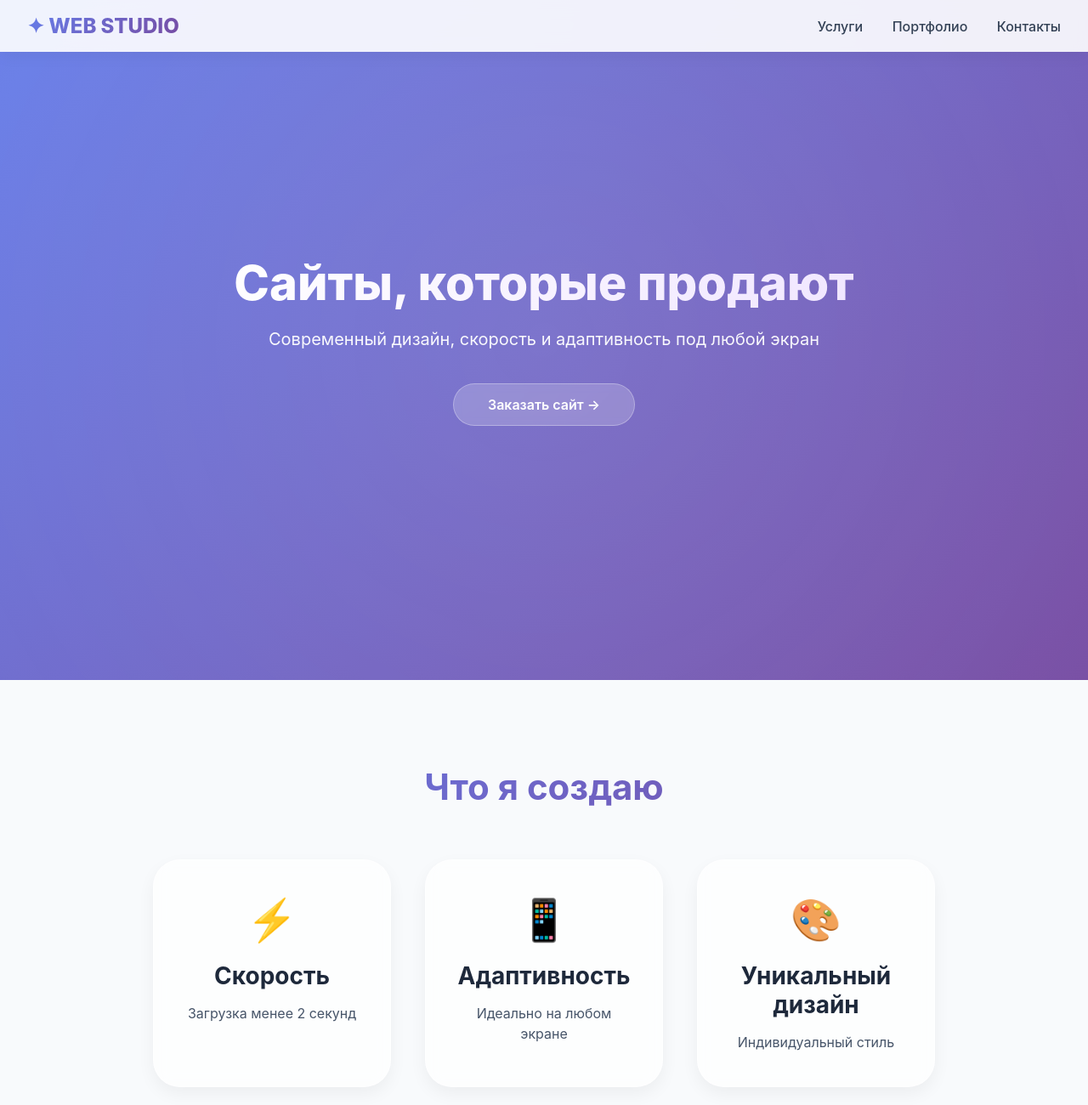
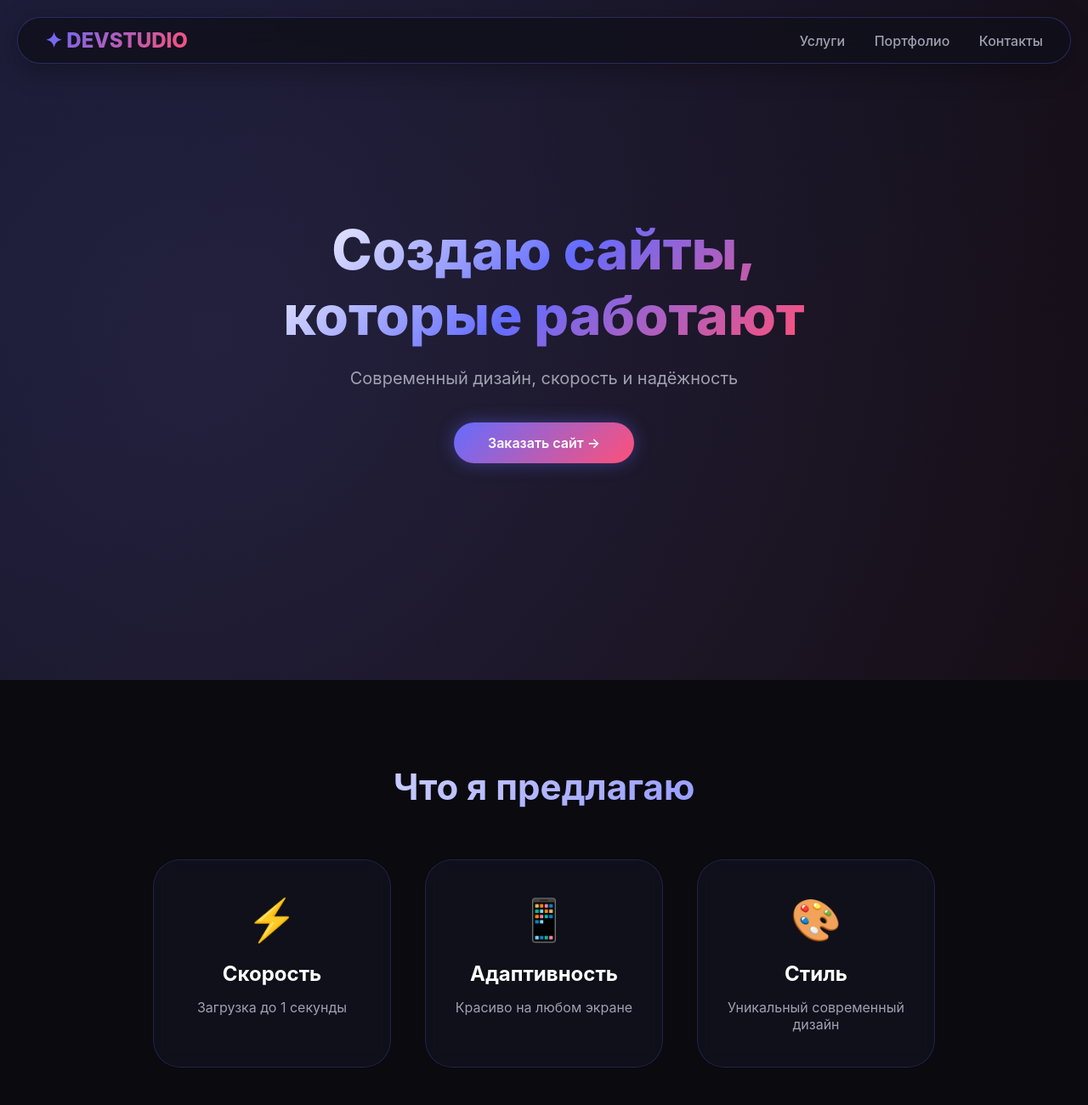
Before and after one commit to GagikM11/my_site, a plain HTML site: page index.html in a window 1280 px wide. Shown: the top 1300 px of the page at 85% size. Drawn offline with Linux system fonts and the light colour scheme.

Commit message:
Update index.html

```diff
--- a/index.html
+++ b/index.html
@@ -3,7 +3,7 @@
 <head>
     <meta charset="UTF-8">
     <meta name="viewport" content="width=device-width, initial-scale=1.0, viewport-fit=cover">
-    <title>Веб-разработка | Создание сайтов</title>
+    <title>DevStudio | Современная веб-разработка</title>
     <style>
         * {
             margin: 0;
@@ -12,233 +12,243 @@
         }
 
         body {
-            font-family: 'Inter', system-ui, -apple-system, 'Segoe UI', Roboto, Helvetica, sans-serif;
-            background: #f8fafc;
+            font-family: 'Inter', system-ui, -apple-system, 'Segoe UI', Roboto, sans-serif;
+            background: #0a0a0f;
+            color: #ffffff;
             scroll-behavior: smooth;
         }
 
-        ::-webkit-scrollbar {
-            width: 8px;
-        }
-        ::-webkit-scrollbar-track {
-            background: #f1f1f1;
-        }
-        ::-webkit-scrollbar-thumb {
-            background: linear-gradient(135deg, #667eea, #764ba2);
-            border-radius: 10px;
+        /* Анимированный градиентный фон */
+        .gradient-bg {
+            position: fixed;
+            top: 0;
+            left: 0;
+            width: 100%;
+            height: 100%;
+            z-index: -2;
+            background: radial-gradient(circle at 20% 50%, #1a1a2e, #0a0a0f);
         }
 
+        .gradient-bg::before {
+            content: '';
+            position: absolute;
+            top: 0;
+            left: 0;
+            width: 100%;
+            height: 100%;
+            background: linear-gradient(125deg, rgba(100, 108, 255, 0.1) 0%, rgba(255, 80, 120, 0.05) 100%);
+            z-index: -1;
+        }
+
+        /* Стеклянная шапка */
         .navbar {
             position: fixed;
-            top: 0;
-            width: 100%;
-            background: rgba(255,255,255,0.9);
-            backdrop-filter: blur(10px);
-            z-index: 1000;
-            padding: 16px 32px;
+            top: 20px;
+            left: 20px;
+            right: 20px;
+            background: rgba(15, 15, 25, 0.8);
+            backdrop-filter: blur(12px);
+            border-radius: 60px;
+            padding: 12px 32px;
             display: flex;
             justify-content: space-between;
             align-items: center;
-            flex-wrap: wrap;
-            box-shadow: 0 4px 20px rgba(0,0,0,0.05);
+            z-index: 1000;
+            border: 1px solid rgba(100, 108, 255, 0.3);
+            box-shadow: 0 8px 32px rgba(0, 0, 0, 0.3);
         }
+
         .logo {
             font-size: 24px;
             font-weight: 800;
-            background: linear-gradient(135deg, #667eea, #764ba2);
+            background: linear-gradient(135deg, #646cff, #ff5078);
             -webkit-background-clip: text;
             background-clip: text;
             color: transparent;
         }
+
         .nav-links a {
             text-decoration: none;
             margin-left: 30px;
-            color: #334155;
+            color: #a0a0b0;
             font-weight: 500;
             transition: 0.3s;
         }
+
         .nav-links a:hover {
-            color: #667eea;
+            color: #646cff;
         }
 
+        /* Hero секция */
         .hero {
             min-height: 100vh;
-            background: linear-gradient(135deg, #667eea 0%, #764ba2 100%);
             display: flex;
             align-items: center;
             justify-content: center;
             text-align: center;
-            color: white;
             position: relative;
-            overflow: hidden;
         }
-        .hero::before {
-            content: '';
-            position: absolute;
-            width: 200%;
-            height: 200%;
-            background: radial-gradient(circle, rgba(255,255,255,0.1) 0%, rgba(255,255,255,0) 70%);
-            animation: rotate 20s linear infinite;
+
+        .hero-content h1 {
+            font-size: 64px;
+            font-weight: 800;
+            background: linear-gradient(135deg, #ffffff, #646cff, #ff5078);
+            -webkit-background-clip: text;
+            background-clip: text;
+            color: transparent;
+            margin-bottom: 24px;
+            animation: fadeIn 1s ease;
         }
-        @keyframes rotate {
-            from { transform: rotate(0deg); }
-            to { transform: rotate(360deg); }
+
+        .hero-content p {
+            font-size: 20px;
+            color: #a0a0b0;
+            margin-bottom: 40px;
+            animation: fadeIn 1s ease 0.2s backwards;
         }
-        .hero-content {
-            position: relative;
-            z-index: 2;
-            animation: fadeUp 1s ease-out;
-        }
-        @keyframes fadeUp {
+
+        @keyframes fadeIn {
             from {
                 opacity: 0;
-                transform: translateY(30px);
+                transform: translateY(20px);
             }
             to {
                 opacity: 1;
                 transform: translateY(0);
             }
         }
-        .hero h1 {
-            font-size: 56px;
-            font-weight: 800;
-            margin-bottom: 20px;
-            background: linear-gradient(135deg, #fff, #f0e6ff);
-            -webkit-background-clip: text;
-            background-clip: text;
-            color: transparent;
-        }
-        .hero p {
-            font-size: 20px;
-            margin-bottom: 40px;
-            opacity: 0.95;
-        }
+
         .btn-glow {
-            background: rgba(255,255,255,0.2);
-            backdrop-filter: blur(5px);
-            border: 1px solid rgba(255,255,255,0.3);
+            background: linear-gradient(135deg, #646cff, #ff5078);
             padding: 14px 40px;
             border-radius: 60px;
             font-weight: 600;
             color: white;
             text-decoration: none;
-            transition: 0.4s;
+            transition: 0.3s;
             display: inline-block;
-        }
-        .btn-glow:hover {
-            background: white;
-            color: #667eea;
-            transform: scale(1.05);
-            box-shadow: 0 20px 30px -10px rgba(0,0,0,0.3);
+            box-shadow: 0 0 20px rgba(100, 108, 255, 0.4);
+            animation: fadeIn 1s ease 0.4s backwards;
         }
 
+        .btn-glow:hover {
+            transform: scale(1.05);
+            box-shadow: 0 0 30px rgba(100, 108, 255, 0.6);
+        }
+
+        /* Карточки */
         .services {
             padding: 100px 20px;
             max-width: 1200px;
             margin: 0 auto;
             text-align: center;
         }
+
         .services h2 {
             font-size: 42px;
-            background: linear-gradient(135deg, #667eea, #764ba2);
+            margin-bottom: 60px;
+            background: linear-gradient(135deg, #fff, #646cff);
             -webkit-background-clip: text;
             background-clip: text;
             color: transparent;
-            margin-bottom: 60px;
         }
+
         .cards {
             display: flex;
             flex-wrap: wrap;
             justify-content: center;
             gap: 40px;
         }
+
         .card {
-            background: rgba(255,255,255,0.7);
+            background: rgba(20, 20, 35, 0.6);
             backdrop-filter: blur(10px);
             border-radius: 32px;
             padding: 40px 30px;
             width: 280px;
             transition: 0.4s;
-            border: 1px solid rgba(255,255,255,0.5);
-            box-shadow: 0 8px 20px rgba(0,0,0,0.05);
-        }
-        .card:hover {
-            transform: translateY(-15px);
-            background: white;
-            border-color: rgba(102,126,234,0.3);
-            box-shadow: 0 25px 40px -12px rgba(102,126,234,0.4);
-        }
-        .card h3 {
-            font-size: 28px;
-            margin: 20px 0 15px;
-            color: #1e293b;
-        }
-        .card p {
-            color: #475569;
-            line-height: 1.5;
+            border: 1px solid rgba(100, 108, 255, 0.2);
         }
 
+        .card:hover {
+            transform: translateY(-10px);
+            border-color: #646cff;
+            box-shadow: 0 20px 40px rgba(100, 108, 255, 0.2);
+        }
+
+        .card h3 {
+            font-size: 24px;
+            margin: 20px 0 15px;
+        }
+
+        .card p {
+            color: #a0a0b0;
+        }
+
+        /* Цена */
         .pricing {
-            background: #ffffff;
             padding: 80px 20px;
             text-align: center;
         }
+
         .price-card {
-            background: linear-gradient(135deg, #667eea10, #764ba210);
+            background: linear-gradient(135deg, rgba(100, 108, 255, 0.1), rgba(255, 80, 120, 0.05));
             max-width: 400px;
             margin: 0 auto;
             padding: 40px;
             border-radius: 48px;
-            border: 1px solid #e2e8f0;
+            border: 1px solid rgba(100, 108, 255, 0.3);
         }
+
         .price {
             font-size: 56px;
             font-weight: 800;
-            color: #667eea;
+            background: linear-gradient(135deg, #646cff, #ff5078);
+            -webkit-background-clip: text;
+            background-clip: text;
+            color: transparent;
             margin: 20px 0;
         }
-        .price span {
-            font-size: 20px;
-            font-weight: 400;
-        }
 
+        /* Форма */
         .form-section {
-            background: linear-gradient(135deg, #1e293b, #0f172a);
             padding: 100px 20px;
             text-align: center;
         }
+
         .form-card {
             max-width: 500px;
             margin: 0 auto;
-            background: rgba(255,255,255,0.05);
+            background: rgba(20, 20, 35, 0.6);
             backdrop-filter: blur(12px);
             border-radius: 48px;
             padding: 50px;
-            border: 1px solid rgba(255,255,255,0.2);
+            border: 1px solid rgba(100, 108, 255, 0.3);
         }
+
         .form-section h2 {
-            color: white;
             margin-bottom: 30px;
             font-size: 36px;
         }
+
         input, textarea {
             width: 100%;
             padding: 16px;
             margin: 12px 0;
-            background: rgba(255,255,255,0.1);
-            border: 1px solid rgba(255,255,255,0.2);
+            background: rgba(255, 255, 255, 0.05);
+            border: 1px solid rgba(100, 108, 255, 0.3);
             border-radius: 24px;
             color: white;
             font-size: 16px;
             outline: none;
-            transition: 0.3s;
         }
+
         input:focus, textarea:focus {
-            border-color: #667eea;
-            background: rgba(255,255,255,0.2);
+            border-color: #646cff;
         }
+
         button {
-            background: linear-gradient(135deg, #667eea, #764ba2);
+            background: linear-gradient(135deg, #646cff, #ff5078);
             padding: 16px 40px;
             border: none;
             border-radius: 40px;
@@ -249,40 +259,38 @@
             transition: 0.3s;
             margin-top: 20px;
         }
+
         button:hover {
             transform: scale(1.02);
-            box-shadow: 0 10px 25px -5px rgba(102,126,234,0.5);
         }
 
         footer {
-            background: #0f172a;
-            color: #94a3b8;
+            background: rgba(10, 10, 15, 0.9);
             text-align: center;
             padding: 40px;
+            color: #606070;
         }
 
         @media (max-width: 768px) {
             .navbar {
                 flex-direction: column;
                 gap: 12px;
-            }
-            .nav-links a {
-                margin: 0 15px;
+                border-radius: 30px;
             }
             .hero h1 {
                 font-size: 36px;
             }
             .card {
                 width: 100%;
-                max-width: 320px;
             }
         }
     </style>
 </head>
 <body>
+    <div class="gradient-bg"></div>
 
     <div class="navbar">
-    <div class="logo">✦ WEB STUDIO</div>
+        <div class="logo">✦ DEVSTUDIO</div>
         <div class="nav-links">
             <a href="#">Услуги</a>
             <a href="#">Портфолио</a>
@@ -292,29 +300,29 @@
 
     <section class="hero">
         <div class="hero-content">
-        <h1>Сайты, которые продают</h1>
-        <p>Современный дизайн, скорость и адаптивность под любой экран</p>
+            <h1>Создаю сайты,<br>которые работают</h1>
+            <p>Современный дизайн, скорость и надёжность</p>
             <a href="#form" class="btn-glow">Заказать сайт →</a>
         </div>
     </section>
 
     <section class="services">
-    <h2>Что я создаю</h2>
+        <h2>Что я предлагаю</h2>
         <div class="cards">
             <div class="card">
                 <div style="font-size: 48px;">⚡</div>
                 <h3>Скорость</h3>
-            <p>Загрузка менее 2 секунд</p>
+                <p>Загрузка до 1 секунды</p>
             </div>
             <div class="card">
                 <div style="font-size: 48px;">📱</div>
                 <h3>Адаптивность</h3>
-            <p>Идеально на любом экране</p>
+                <p>Красиво на любом экране</p>
             </div>
             <div class="card">
                 <div style="font-size: 48px;">🎨</div>
-            <h3>Уникальный дизайн</h3>
-            <p>Индивидуальный стиль</p>
+                <h3>Стиль</h3>
+                <p>Уникальный современный дизайн</p>
             </div>
         </div>
     </section>
@@ -322,9 +330,9 @@
     <section class="pricing">
         <div class="price-card">
             <h3>Сайт под ключ</h3>
-        <div class="price">5 000 <span>₽</span></div>
-        <p>Одностраничный сайт (лендинг)<br>+ форма связи + адаптив</p>
-        <p style="margin-top: 20px;">Срок: 1–2 дня</p>
+            <div class="price">5 000 ₽</div>
+            <p>Лендинг + форма связи + адаптив</p>
+            <p style="margin-top: 20px;">Срок: 1-2 дня</p>
         </div>
     </section>
 
@@ -334,17 +342,16 @@
             <form>
                 <input type="text" placeholder="Ваше имя" required>
                 <input type="tel" placeholder="Номер телефона" required>
-            <textarea rows="4" placeholder="Расскажите о вашем проекте"></textarea>
+                <textarea rows="4" placeholder="Расскажите о проекте"></textarea>
                 <button type="submit">Отправить →</button>
             </form>
-        <p style="margin-top: 30px; color: #cbd5e1;">✉️ Или напишите в Telegram: @ваш_логин</p>
+            <p style="margin-top: 30px; color: #808090;">📱 Telegram: @ваш_логин</p>
         </div>
     </section>
 
     <footer>
-    <p>© 2025 — Студент-программист, Ярославский политех</p>
-    <p style="margin-top: 10px;">Современные сайты для вашего бизнеса</p>
+        <p>© 2026 — Студент-программист, Ярославский политех</p>
+        <p style="margin-top: 8px;">Современные сайты для вашего бизнеса</p>
     </footer>
-
 </body>
 </html>
```
Lines whose indentation alone changed are shown as unchanged.
